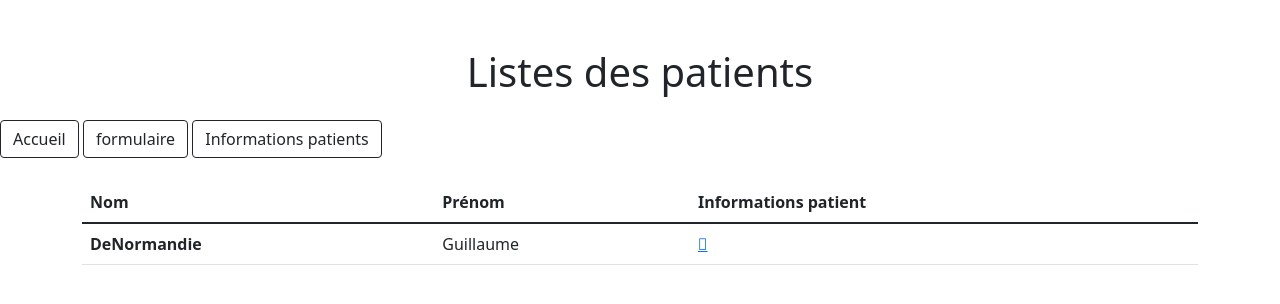
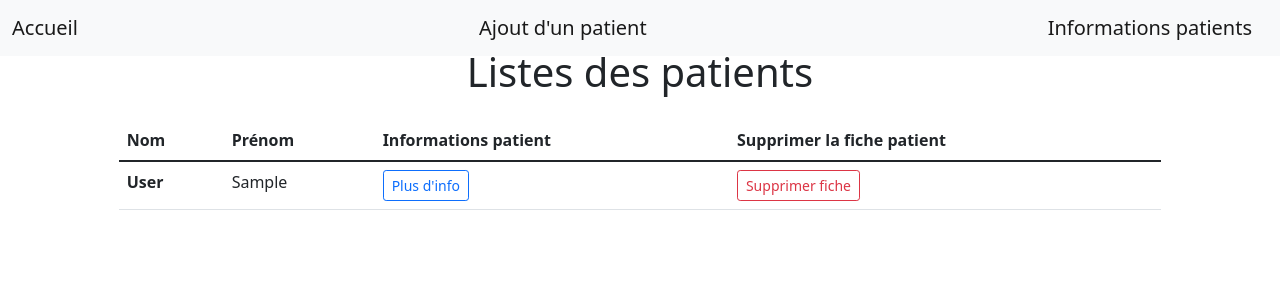
Before and after one commit to LHP7Guillaume/PDO, a PHP site: page /views/gestionPatient.php in a window 1280 px wide. Shown: the top 304 px of the page. Run offline with PHP 8.4, Linux system fonts and the light colour scheme; tables that the repository leaves empty hold one stand-in row (values such as "Sample post"); some libraries are stand-ins or nearby versions.

Commit message:
info patient ok

```diff
--- a/FormulaireCHU/controllers/addPatientController.php
+++ b/FormulaireCHU/controllers/addPatientController.php
@@ -4,7 +4,7 @@ var_dump($_POST);
 
 require_once '../config.php';
 require_once '../models/DataBase.php';
-require_once '../models/patient.php';
+require_once '../models/Patient.php';
 
 $regexNom = "/^[a-zA-ZàáâäãåąčćęèéêëėįìíîïłńòóôöõøùúûüųūÿýżźñçčšžÀÁÂÄÃÅĄĆČĖĘÈÉÊËÌÍÎÏĮŁŃÒÓÔÖÕØÙÚÛÜŲŪŸÝŻŹÑßÇŒÆČŠŽ∂ð ,.'-]{2,30}$/";
 $regexPseudo = "/^[0123456789a-zA-ZàáâäãåąčćęèéêëėįìíîïłńòóôöõøùúûüųūÿýżźñçčšžÀÁÂÄÃÅĄĆČĖĘÈÉÊËÌÍÎÏĮŁŃÒÓÔÖÕØÙÚÛÜŲŪŸÝŻŹÑßÇŒÆČŠŽ∂ð,.'-]{2,30}$/";
--- a/FormulaireCHU/controllers/gestionPatientController.php
+++ b/FormulaireCHU/controllers/gestionPatientController.php
@@ -2,4 +2,8 @@
 
 require_once '../config.php';
 require_once '../models/DataBase.php';
-require_once '../models/patient.php';
+require_once '../models/Patient.php';
+
+
+$gestionPatient = new Patients();
+$gestionArray = $gestionPatient->getAllPatient();
--- a/FormulaireCHU/models/patient.php
+++ b/FormulaireCHU/models/patient.php
@@ -44,5 +44,24 @@ class Patients extends DataBase
         }
     }
 
+    public function getAllPatient(): array
+    {
+        $base = $this->connectDb();
+        $sql = "SELECT `id`, `lastname`, `firstname`, `birthdate`, `phone`, `mail` FROM `patients` ORDER BY `id` DESC";
+
+        $resultQuery = $base->query($sql);
+        return $resultQuery->fetchAll();
+    }
+
+    public function getOnePatient($id): array
+    {
+        $base = $this->connectDb();
+        $sql = "SELECT `id`,`lastname`, `firstname`, `birthdate`, `phone`, `mail` FROM `patients` WHERE `id`= :id";
+        $resultQuery = $base->prepare($sql);
+        $resultQuery->bindValue(':id', $id, PDO::PARAM_INT);
+        $resultQuery->execute();
+
+        return $resultQuery->fetch();
+    }
 
 }
--- a/FormulaireCHU/views/gestionPatient.php
+++ b/FormulaireCHU/views/gestionPatient.php
@@ -26,34 +26,73 @@ require_once '../controllers/gestionPatientController.php';
 </head>
 
 <body class="">
+    <nav class="navbar navbar-light bg-light fixed-top">
+        <div class="container-fluid">
+            <a class="navbar-brand" href="home.php?results=home">Accueil</a>
+            <a class="navbar-brand" href="addPatient.php?results=addPatient">Ajout d'un patient</a>
+            <a class="navbar-brand" href="infoPatient.php?results=infoPatient">Informations patients</a>
+
+        </div>
+    </nav>
+
+    <h1 class="text-center mt-5 ">Listes des patients</h1>
 
 
-    <h1 class="text-center mt-5 mt-4">Listes des patients</h1>
 
-    <a href="home.php?results=home" class="mt-3 btn btn-outline-dark">Accueil</a>
-
-    <a href="addPatient.php?results=addPatient" class="mt-3 btn btn-outline-dark">formulaire</a>
-
-    <a href="infoPatient.php?results=infoPatient" class="mt-3 btn btn-outline-dark">Informations patients</a>
-
-
-    <div class="container mt-4">
+    <div class="container col-10 mt-4">
         <table class="table">
             <thead>
                 <tr>
                     <th scope="col">Nom</th>
                     <th scope="col">Prénom</th>
                     <th scope="col">Informations patient</th>
-
+                    <th scope="col">Supprimer la fiche patient</th>
                 </tr>
             </thead>
             <tbody>
-                <tr>
-                    <th scope="row">DeNormandie</th>
-                    <td>Guillaume</td>
 
-                    <td><a href=""></a></td>
-                </tr>
+                <?php foreach ($gestionArray as $patient) { ?>
+                    <tr>
+                        <th scope="row"><?= $patient['lastname'] ?></th>
+                        <td><?= $patient['firstname'] ?></td>
+                        <td>
+                            <form action="infoPatient.php" method="post">
+                                <!-- input de type hidden = input non visible coté FRONT
+                            il permet de recuperer une valeur à l'aide du Name-->
+
+                                <input type="hidden" name="idPatient" value="<?= $patient["id"] ?>">
+                                <button class="btn btn-outline-primary btn-sm">Plus d'info</button>
+                            </form>
+                        </td>
+                        <td>
+                            <!-- Button trigger modal -->
+                            <button type="button" class="btn btn-outline-danger btn-sm" data-bs-toggle="modal" data-bs-target="#exampleModal">
+                                Supprimer fiche
+                            </button>
+
+                            <!-- Modal -->
+                            <div class="modal fade" id="exampleModal" tabindex="-1" aria-labelledby="exampleModalLabel" aria-hidden="true">
+                                <div class="modal-dialog">
+                                    <div class="modal-content">
+                                        <div class="modal-header">
+                                            <h5 class="modal-title" id="exampleModalLabel">Supprimer fiche patient</h5>
+                                            <button type="button" class="btn-close" data-bs-dismiss="modal" aria-label="Close"></button>
+                                        </div>
+                                        <div class="modal-body">
+                                            Attention, vous etes sur le point de supprimer une fiche patient
+                                        </div>
+                                        <div class="modal-footer">
+                                            <button type="button" class="btn btn-primary" data-bs-dismiss="modal">Annuler</button>
+                                            <button type="button" class="btn btn-danger">Supprimer</button>
+                                        </div>
+                                    </div>
+                                </div>
+                            </div>
+                        </td>
+                    </tr>
+                <?php } ?>
+
+
 
             </tbody>
         </table>
--- a/pdo-exo1/views/home.php
+++ b/pdo-exo1/views/home.php
@@ -26,6 +26,8 @@ require_once '../controllers/ultimateController.php';
 
 <body class="backExo">
 
+
+
     <h1 class="text-center mt-4">Exercice PDO : Colyseum</h1>
     <div class="container text-center">
         <a href="allClients.php?results=allClients" class="mt-3 btn btn-outline-dark">Tous les clients</a>
```
Also changed, not shown: FormulaireCHU/controllers/infoPatientController.php (+16 -0 lines), FormulaireCHU/views/addPatient.php (+11 -8 lines), FormulaireCHU/views/home.php (+7 -5 lines), FormulaireCHU/views/infoPatient.php (+24 -20 lines), 1 other file.
